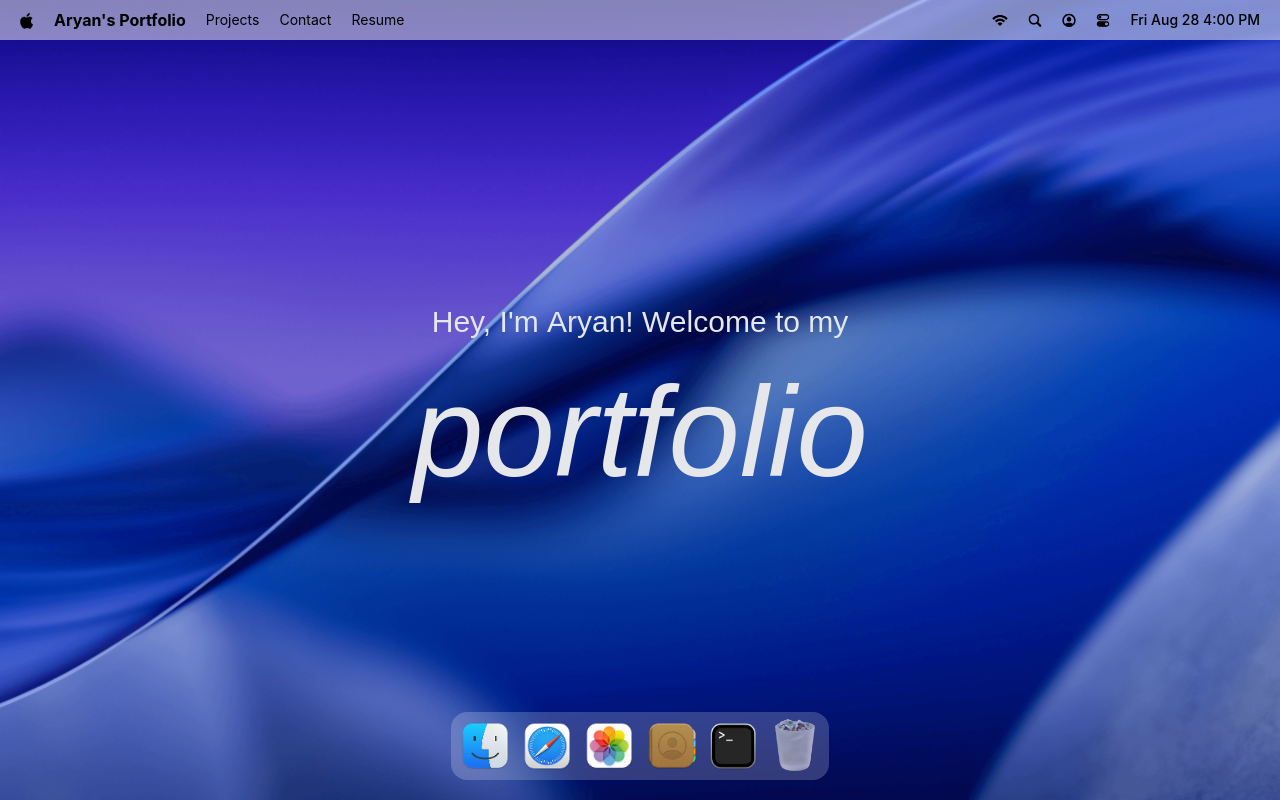
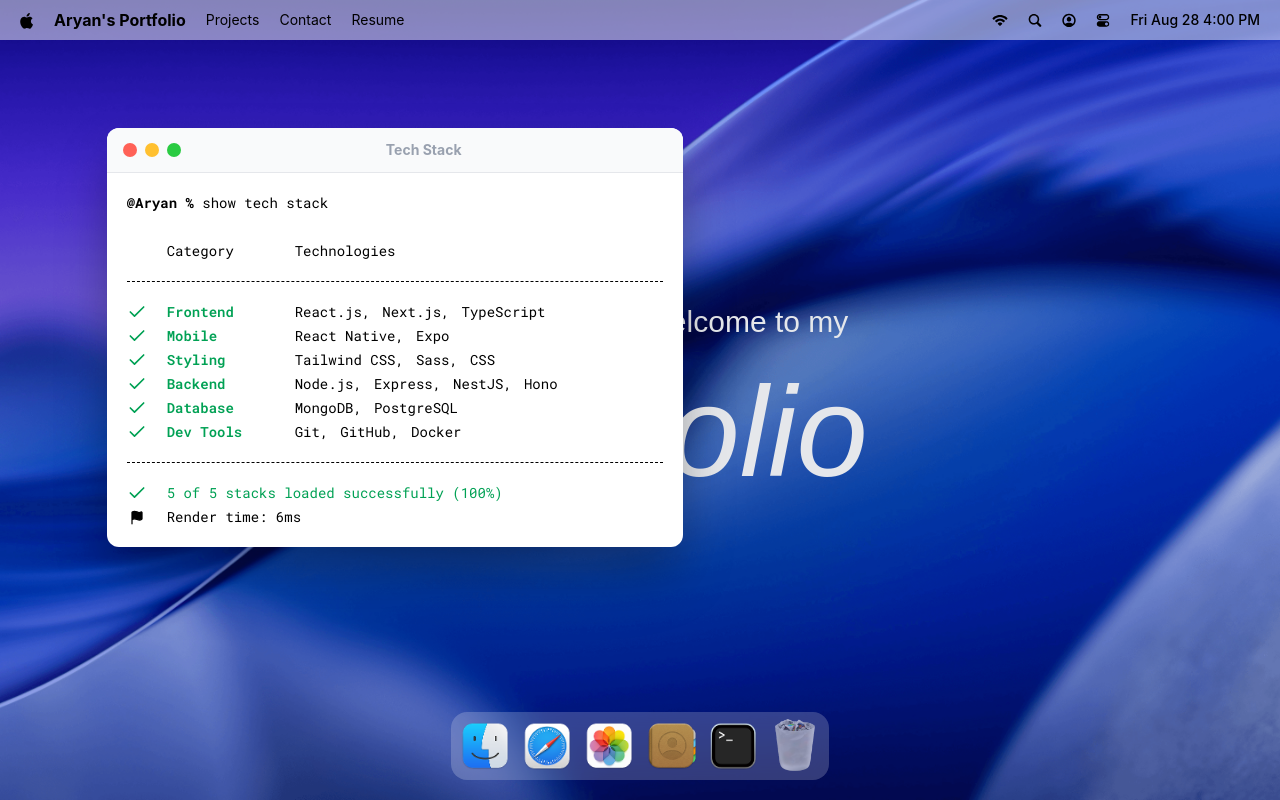
Before and after one commit to Aryann-eng/MacOS_portfolio, a React (Vite) app: page / in a window 1280 px wide. Both pictures are taken after a click on the button 733 px from the left and 746 px from the top of the page. Built offline with nearby package versions, Linux system fonts and the light colour scheme; a web font is replaced by a local one.

Commit message:
implement a hoc for managing window state and add the first window - terminal

```diff
--- /dev/null
+++ b/components/WindowConrolls.jsx
@@ -0,0 +1,19 @@
+import React from "react";
+import useWindowStore from "../store/window";
+
+const WindowControlls = ({ target }) => {
+    const { closeWindow } = useWindowStore();
+
+    return (
+        <div id="window-controls">
+            <div
+                className="close"
+                onClick={() => closeWindow(target)}
+            />
+            <div className="minimize" />
+            <div className="maximize" />
+        </div>
+    );
+};
+
+export default WindowControlls;
--- a/components/dock.jsx
+++ b/components/dock.jsx
@@ -3,8 +3,9 @@
 import { useRef } from "react";
 import { useGSAP } from "@gsap/react";
 import gsap from "gsap";
-
+import useWindowStore from "../store/window.js";
 const Dock = () => {
+    const {openWindow,closeWindow,windows} = useWindowStore();
     const dockRef = useRef(null);
 
     useGSAP(() => {
@@ -59,7 +60,18 @@
         };
     }, []);
 
-    const toggleApp = (app) => {};
+    const toggleApp = (app) => {
+        if(!app.canOpen) return ;
+
+        const window = windows[app.id];
+
+        if(window.isOpen){
+            closeWindow(app.id)
+        }else{
+            openWindow(app.id)
+        }
+        console.log(windows);
+    };
 
     return (
         <section id="dock">
--- a/components/index.js
+++ b/components/index.js
@@ -1,4 +1,5 @@
 import Navbar from '#components/navbar'
 import Welcome from '#components/welcome';
 import Dock from '#components/dock';
-export {Navbar,Welcome,Dock}
+import WindowControlls from '#components/WindowConrolls';
+export {Navbar,Welcome,Dock,WindowControlls}
--- /dev/null
+++ b/hoc/WindowWrapper.jsx
@@ -0,0 +1,101 @@
+import { useRef } from "react";
+import useWindowStore from "../store/window";
+import { useGSAP } from "@gsap/react";
+import gsap from "gsap";
+import { Draggable } from "gsap/Draggable";
+
+
+gsap.registerPlugin(Draggable);
+
+const WindowWrapper = (Component, windowKey) => {
+    const Wrapped = (props) => {
+        const { focusWindow, windows } = useWindowStore();
+
+        const window = windows[windowKey];
+
+        if (!window) {
+            console.error(
+                `Window "${windowKey}" is not configured in WINDOW_CONFIG`
+            );
+            return null;
+        }
+
+        const { isOpen, zIndex } = window;
+
+        const ref = useRef(null);
+
+
+        useGSAP(
+            () => {
+                const el = ref.current;
+
+                if (!el || !isOpen) return;
+
+                gsap.fromTo(
+                    el,
+                    {
+                        scale: 0.8,
+                        opacity: 0,
+                        y: 40,
+                    },
+                    {
+                        scale: 1,
+                        opacity: 1,
+                        y: 0,
+                        duration: 0.4,
+                        ease: "power3.out",
+                    }
+                );
+            },
+            {
+                dependencies: [isOpen],
+            }
+        );
+
+
+        useGSAP(
+            () => {
+                const el = ref.current;
+
+                if (!el || !isOpen) return;
+
+                const [instance] = Draggable.create(el, {
+                    type: "x,y",
+
+                    onPress: () => {
+                        focusWindow(windowKey);
+                    },
+                });
+
+                return () => {
+                    instance.kill();
+                };
+            },
+            {
+                dependencies: [isOpen],
+            }
+        );
+
+        if (!isOpen) return null;
+
+        return (
+            <section
+                id={windowKey}
+                ref={ref}
+                style={{ zIndex }}
+                className="absolute"
+                onMouseDown={() => focusWindow(windowKey)}
+            >
+                <Component {...props} />
+            </section>
+        );
+    };
+
+    Wrapped.displayName = `WindowWrapper(${
+        Component.displayName || Component.name || "Component"
+    })`;
+
+    return Wrapped;
+};
+
+export default WindowWrapper;
--- a/package.json
+++ b/package.json
@@ -14,11 +14,13 @@
     "@tailwindcss/vite": "^4.3.3",
     "dayjs": "^1.11.23",
     "gsap": "^3.15.0",
+    "immer": "^11.1.18",
     "lucide-react": "^1.35.0",
     "react": "^19.2.8",
     "react-dom": "^19.2.8",
     "react-tooltip": "^6.0.8",
-    "tailwindcss": "^4.3.3"
+    "tailwindcss": "^4.3.3",
+    "zustand": "^5.0.15"
   },
   "devDependencies": {
     "@eslint/js": "^10.0.1",
--- a/src/App.jsx
+++ b/src/App.jsx
@@ -1,4 +1,10 @@
-import { Navbar, Welcome, Dock } from '#components';
+import { Navbar, Welcome, Dock } from "#components";
+import { Terminal } from "#windows";
+
+import gsap from "gsap";
+import { Draggable } from "gsap/Draggable";
+
+gsap.registerPlugin(Draggable);
 
 const App = () => {
     return (
@@ -6,6 +12,7 @@
             <Navbar />
             <Welcome />
             <Dock />
+            <Terminal />
         </main>
     );
 };
--- /dev/null
+++ b/store/window.js
@@ -0,0 +1,43 @@
+import { create } from 'zustand';
+import { immer } from 'zustand/middleware/immer';
+
+import {
+    WINDOW_CONFIG,
+    INITIAL_Z_INDEX,
+} from '#constants/index.js';
+
+const useWindowStore = create(
+    immer((set) => ({
+        windows: WINDOW_CONFIG,
+        nextZIndex: INITIAL_Z_INDEX + 1,
+
+        openWindow: (windowKey, data = null) =>
+            set((state) => {
+                const win = state.windows[windowKey];
+
+                win.isOpen = true;
+                win.zIndex = state.nextZIndex;
+                win.data = data ?? win.data;
+
+                state.nextZIndex++;
+            }),
+
+        closeWindow: (windowKey) =>
+            set((state) => {
+                const win = state.windows[windowKey];
+
+                win.isOpen = false;
+                win.zIndex = INITIAL_Z_INDEX;
+                win.data = null;
+            }),
+
+        focusWindow: (windowKey) =>
+            set((state) => {
+                const win = state.windows[windowKey];
+
+                win.zIndex = state.nextZIndex++;
+            }),
+    }))
+);
+
+export default useWindowStore;
--- a/vite.config.js
+++ b/vite.config.js
@@ -22,9 +22,9 @@
         'constants'
       ),
 
-      '#stores': resolve(
+      '#store': resolve(
         dirname(fileURLToPath(import.meta.url)),
-        'stores'
+        'store'
       ),
 
       '#hoc': resolve(
--- /dev/null
+++ b/windows/Terminal.jsx
@@ -0,0 +1,76 @@
+import WindowControlls from "#components/WindowConrolls";
+import { techStack } from "#constants/index";
+import WindowWrapper from "#hoc/WindowWrapper";
+import { Check, Flag } from "lucide-react";
+
+const Terminal = () => {
+    return (
+        <>
+            <div id="window-header">
+                <WindowControlls target="terminal"/>
+                <h2>Tech Stack</h2>
+            </div>
+
+            <div className="techstack">
+                <p>
+                    <span className="font-bold">
+                        @Aryan %
+                    </span>{" "}
+                    show tech stack
+                </p>
+
+                <div className="label">
+                    <p className="w-32">Category</p>
+                    <p>Technologies</p>
+                </div>
+
+                <ul className="content">
+                    {techStack.map(({ category, items }) => (
+                        <li
+                            key={category}
+                            className="flex items-center"
+                        >
+                            <Check
+                                className="check"
+                                size={20}
+                            />
+
+                            <h3>{category}</h3>
+
+                            <ul>
+                                {items.map((item, i) => (
+                                    <li key={i}>
+                                        {item}
+                                        {i < items.length - 1 ? "," : ""}
+                                    </li>
+                                ))}
+                            </ul>
+                        </li>
+                    ))}
+                </ul>
+
+                <div className="footnote">
+                    <p>
+                        <Check size={20} />
+                        5 of 5 stacks loaded successfully (100%)
+                    </p>
+
+                    <p className="text-black">
+                        <Flag
+                            size={15}
+                            fill="black"
+                        />
+                        Render time: 6ms
+                    </p>
+                </div>
+            </div>
+        </>
+    );
+};
+
+const TerminalWindow = WindowWrapper(
+    Terminal,
+    "terminal"
+);
+
+export default TerminalWindow;
--- /dev/null
+++ b/windows/index.js
@@ -0,0 +1,5 @@
+import Terminal from "./Terminal";
+
+export {
+    Terminal,
+};
```
Also changed, not shown: 1 other file (tests, documents, lock files or other folders).
